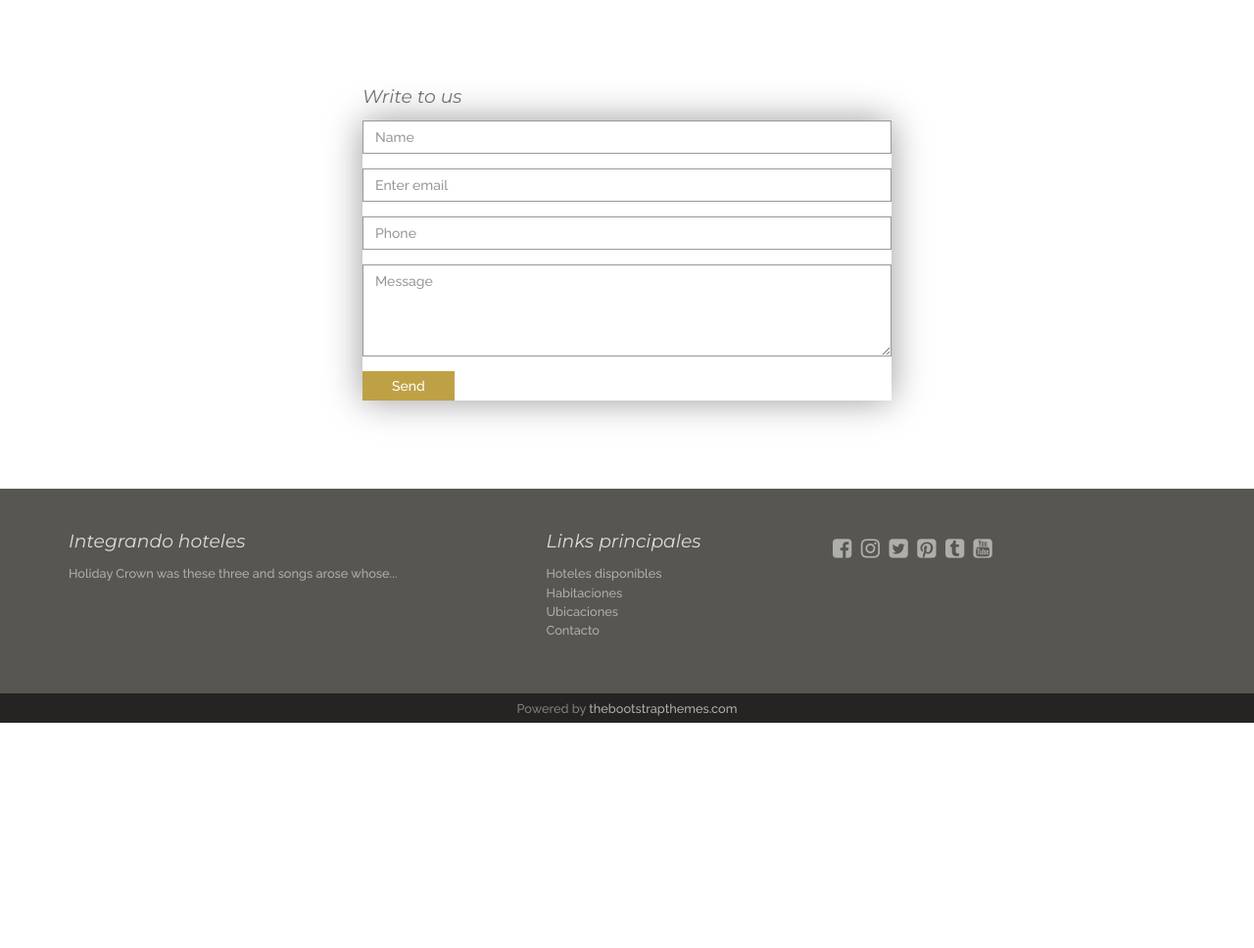
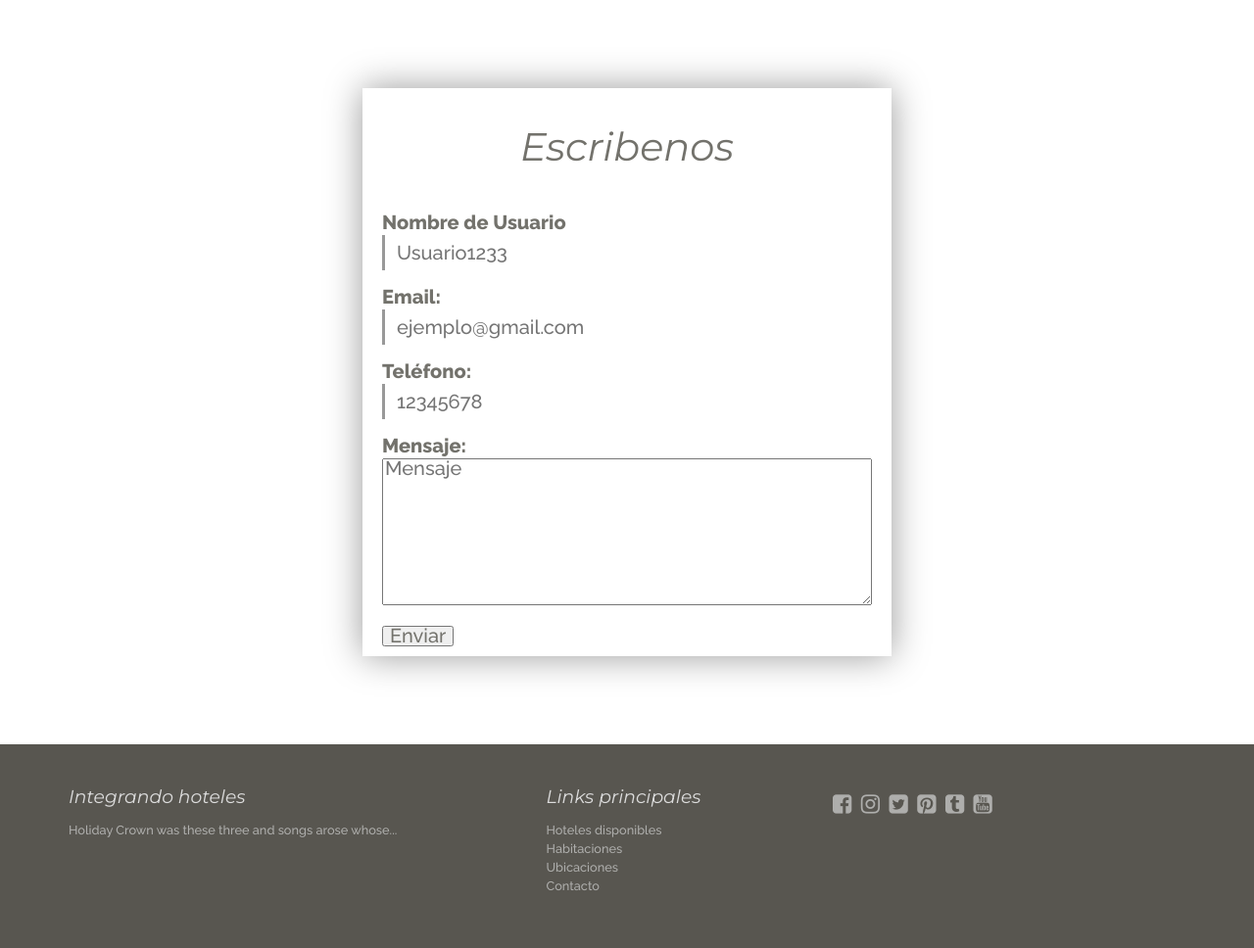
Before and after one commit to MartinezFacundoFiuba/hotel-app, a Flask app: page /contacto in a window 1280 px wide. Shown: the part 1049-2017 px from the top of the page at 98% size. Before the commit the page ends 1787 px from the top, so only its background shows below. Run offline with Flask 3, Linux system fonts and the light colour scheme; some libraries are stand-ins or nearby versions.

Commit message:
modificando css-html de información de contacto #5

```diff
--- a/frontend/frontend/static/css/style.css
+++ b/frontend/frontend/static/css/style.css
@@ -33,6 +33,13 @@ form {
 .titulo {
     text-align: center;
 
+}
+
+
+.form_textarea {
+
+    width: 500px; /* ancho */
+    height: 150px;
 }
 
 .btn,a,a:hover{text-decoration: none;-webkit-transition: all 0.3s ease-in-out;-moz-transition: all 0.3s ease-in-out;-ms-transition: all 0.3s ease-in-out;-o-transition: all 0.3s ease-in-out;transition: all 0.3s ease-in-out;outline:0 ;}
--- a/frontend/frontend/templates/contacto.html
+++ b/frontend/frontend/templates/contacto.html
@@ -11,22 +11,28 @@
                 </div>
                 <div class="col-sm-6 col-sm-offset-3">
                     <div class="spacer">
-                        <h4>Write to us</h4>
-                        <form role="form">
-                            <div class="form-group">
-                                <input type="text" class="form-control" id="name" placeholder="Name">
+
+                        <form id action="/mensajes" method="post">
+                            <h2 class="titulo">Escribenos </h2>
+                            <div class="form_input">
+                                <label for="nombre-de-usuario">Nombre de Usuario</label>
+                                <input type="text" placeholder="Usuario1233" id="nombre-usuario" name="usuario" required>
                             </div>
-                            <div class="form-group">
-                                <input type="email" class="form-control" id="email" placeholder="Enter email">
+                            <div class="form_input">
+                                <label for="email">Email:</label>
+                                <input type="email" placeholder="ejemplo@gmail.com" id="email" name="correo" required maxlength="100">
                             </div>
-                            <div class="form-group">
-                                <input type="phone" class="form-control" id="phone" placeholder="Phone">
+                            <div class="form_input">
+                                <label for="telefono">Teléfono:</label>
+                                <input type="tel" id="telefono" placeholder="12345678" name="telefono" maxlength="16">
                             </div>
-                            <div class="form-group">
-                                <textarea class="form-control" placeholder="Message" rows="4"></textarea>
+                            <div class="form_input">
+                                <label for="Mensaje">Mensaje:</label>
+                                <textarea class="form_textarea" placeholder="Mensaje" cols="10" rows="4"></textarea>
                             </div>
-                            <button type="submit" class="btn btn-default">Send</button>
-                        </form>
+                            <div class="form_input">
+                                <button type="submit" id="boton-formulario">Enviar</button>
+                            </div>
                     </div>
                 </div>
             </div>
```
